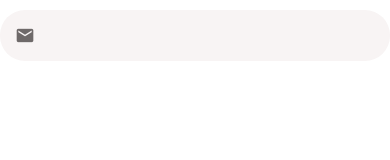
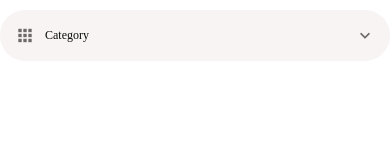
Before and after one commit to Sandi2156/DoneWithIt, a React Native app: screen / in a window 390 px wide. Shown: the top 160 px of the page. Built offline with nearby package versions, Linux system fonts and the light colour scheme.

Commit message:
added custom app picker

```diff
--- a/App.js
+++ b/App.js
@@ -1,10 +1,11 @@
 import AppTextInput from "./app/components/AppTextInput";
 import Screen from "./app/components/Screen";
+import AppPicker from "./app/components/AppPicker";
 
 export default function App() {
 	return (
 		<Screen>
-			<AppTextInput iconName="email" />
+			<AppPicker iconName="apps" placeholder="Category" />
 		</Screen>
 	);
 }
--- a/app/components/Card.js
+++ b/app/components/AppPicker.js
@@ -1,33 +1,46 @@
-import { Image, StyleSheet, View } from "react-native";
+import { StyleSheet, TextInput, View } from "react-native";
 import React from "react";
 
+import { MaterialCommunityIcons } from "@expo/vector-icons";
+
 import defaultStyles from "../config/styles";
-
 import AppText from "./AppText";
 
-export default function Card({ title, subtitle, image }) {
+export default function AppPicker({ iconName, placeholder }) {
 	return (
-		<View style={styles.card}>
-			<Image style={styles.image} source={image} />
+		<View style={styles.container}>
+			{iconName && (
+				<MaterialCommunityIcons
+					name={iconName}
+					size={20}
+					color={defaultStyles.colors.medium}
+					style={styles.icon}
+				/>
+			)}
 
-			<View style={styles.detailsContainer}>
-				<AppText style={styles.title}>{title}</AppText>
+			<AppText style={styles.text}>{placeholder}</AppText>
 
-				<AppText style={styles.subtitle}>{subtitle}</AppText>
-			</View>
+			<MaterialCommunityIcons
+				name="chevron-down"
+				size={20}
+				color={defaultStyles.colors.medium}
+			/>
 		</View>
 	);
 }
 
 const styles = StyleSheet.create({
-	card: {
-		borderRadius: 15,
-		backgroundColor: defaultStyles.colors.white,
-		marginBottom: 20,
-		overflow: "hidden",
+	container: {
+		backgroundColor: defaultStyles.colors.light,
+		borderRadius: 25,
+		flexDirection: "row",
+		width: "100%",
+		padding: 15,
+		marginVertical: 10,
+		alignItems: "center",
 	},
-	detailsContainer: { padding: 20 },
-	image: { width: "100%", height: 200 },
-	title: { marginBottom: 7 },
-	subtitle: { color: defaultStyles.colors.secondary, fontWeight: "bold" },
+
+	icon: { marginRight: 10 },
+
+	text: { flex: 1 },
 });
```
